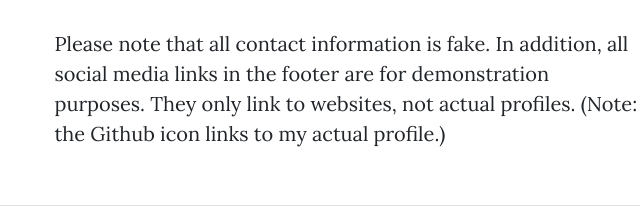
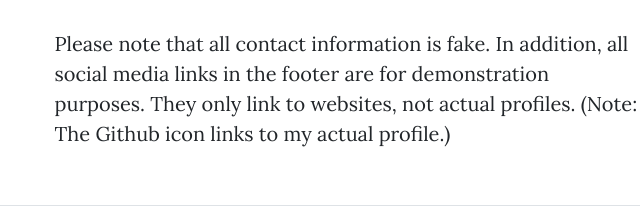
Before and after one commit to hayesje1/IS201, a plain HTML site: page contact.html in a window 1280 px wide. Shown: the part 857-1064 px from the top of the page, 291-931 px from the left. Drawn offline with nearby package versions, Linux system fonts and the light colour scheme.

Commit message:
Add files via upload

```diff
--- a/contact.html
+++ b/contact.html
@@ -59,7 +59,7 @@
                             <li>Email: fakemail@gmail.com</li>
                             <li>Address: Jane Hayes<br>&nbsp; &nbsp; &nbsp; &nbsp; &nbsp; &nbsp; &nbsp; &nbsp; 6186 Toy Ramp Apt. 380<br>&nbsp; &nbsp; &nbsp; &nbsp; &nbsp; &nbsp; &nbsp; &nbsp; North Helenabury, California 35372-9998<br>&nbsp; &nbsp; &nbsp; &nbsp; &nbsp; &nbsp; &nbsp; &nbsp; U.S.A.</li>
                         </ul>
-                        <p>Please note that all contact information is fake. In addition, all social media links in the footer are for demonstration purposes. They only link to websites, not actual profiles. (Note: the Github icon links to my actual profile.)</p>
+                        <p>Please note that all contact information is fake. In addition, all social media links in the footer are for demonstration purposes. They only link to websites, not actual profiles. (Note: The Github icon links to my actual profile.)</p>
                         <!-- <div class="my-5"> -->
                             <!-- * * * * * * * * * * * * * * *-->
                             <!-- * * SB Forms Contact Form * *-->
```
